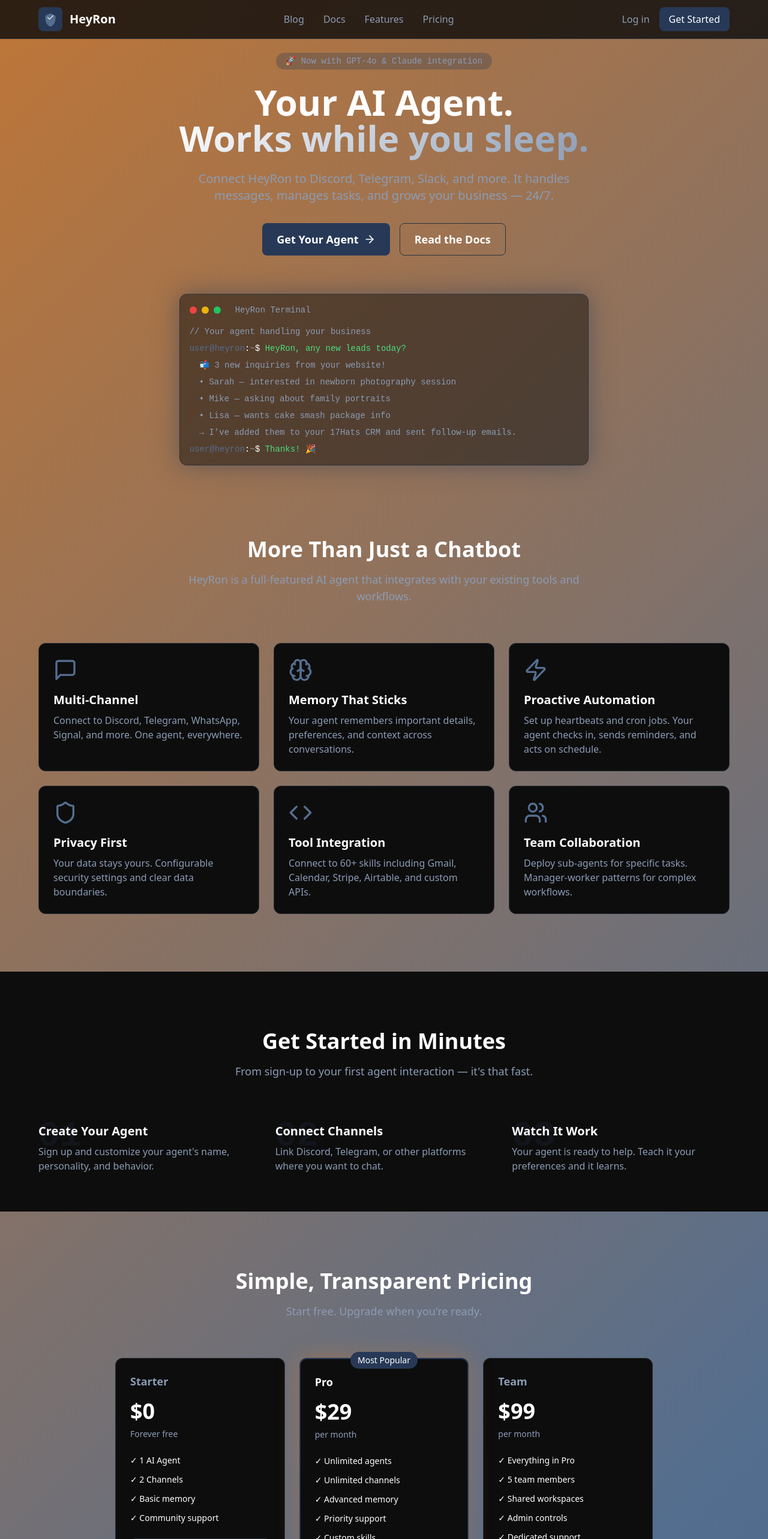
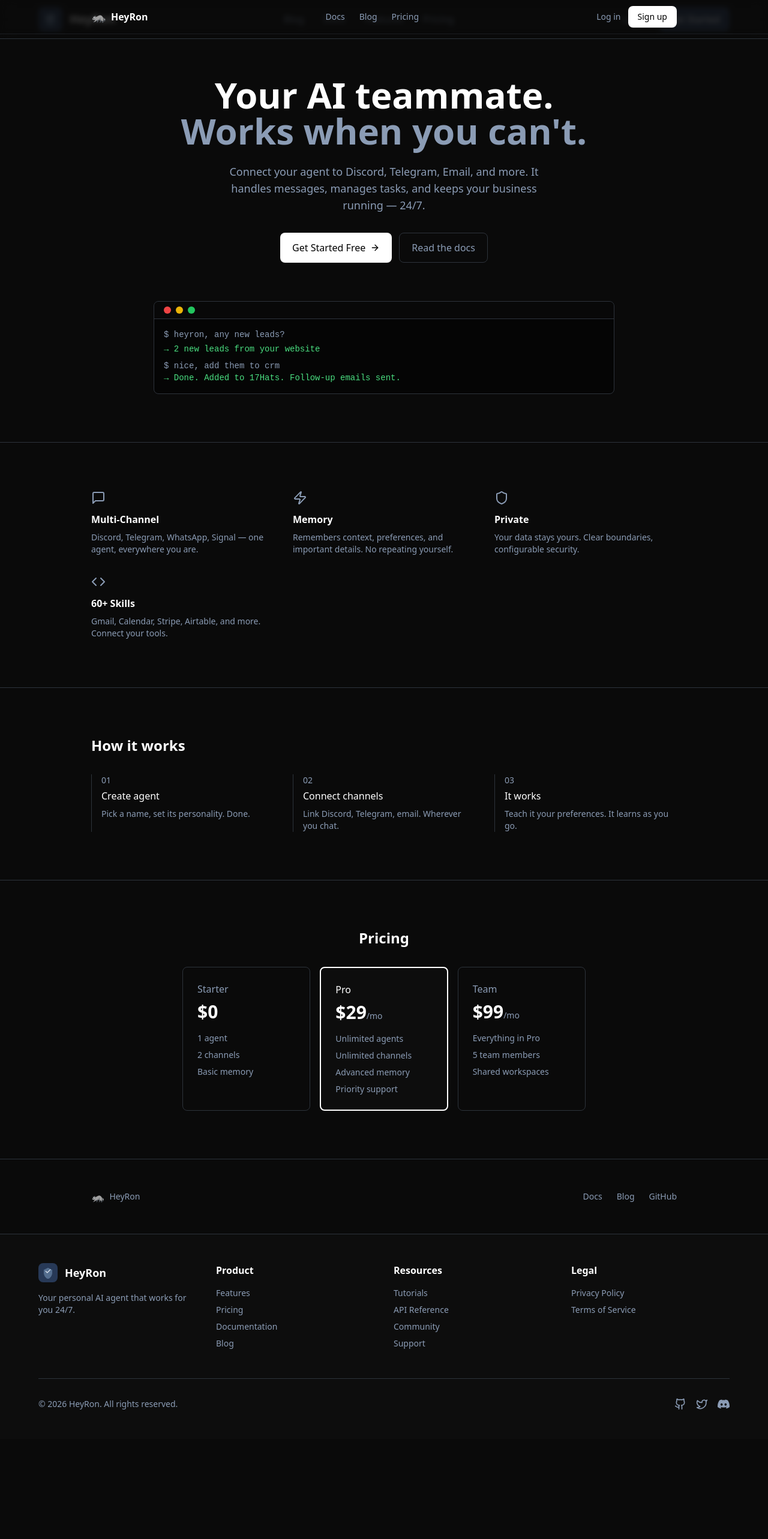
Before and after one commit to sarapopephotography/heyron-site, a Next.js app: page / in a window 1280 px wide. Shown: the top 2566 px of the page at 60% size. After the commit the page ends 2399 px from the top, so only its background shows below. Built offline with nearby package versions, Linux system fonts and the light colour scheme.

Commit message:
Refactor landing page - Ron's design direction: shorter copy, cleaner, Vercel-like

```diff
--- a/app/page.tsx
+++ b/app/page.tsx
@@ -1,232 +1,188 @@
 import Link from 'next/link'
-import { ArrowRight, Zap, Shield, Users, MessageSquare, Brain, Code } from 'lucide-react'
+import { ArrowRight, MessageSquare, Zap, Shield, Code } from 'lucide-react'
 
 export default function Home() {
   return (
-    <div className="animated-gradient">
-      {/* Hero Section */}
-      <section className="min-h-screen flex items-center justify-center pt-16">
-        <div className="max-w-content mx-auto px-6 text-center">
-          <div className="fade-in">
-            <span className="inline-block px-4 py-1 rounded-full bg-primary/30 text-text-secondary text-sm font-mono mb-6">
-              🚀 Now with GPT-4o & Claude integration
-            </span>
+    <div className="min-h-screen bg-background">
+      {/* Minimal Header */}
+      <header className="fixed top-0 left-0 right-0 z-50 border-b border-border/50 bg-background/80 backdrop-blur-sm">
+        <div className="max-w-5xl mx-auto px-6 h-14 flex items-center justify-between">
+          <Link href="/" className="flex items-center gap-2 font-semibold">
+            <span className="text-xl">🦝</span>
+            <span>HeyRon</span>
+          </Link>
+          <nav className="hidden md:flex items-center gap-6 text-sm text-text-secondary">
+            <Link href="/docs" className="hover:text-white transition-colors">Docs</Link>
+            <Link href="/blog" className="hover:text-white transition-colors">Blog</Link>
+            <Link href="/pricing" className="hover:text-white transition-colors">Pricing</Link>
+          </nav>
+          <div className="flex items-center gap-3">
+            <Link href="/login" className="text-sm text-text-secondary hover:text-white transition-colors">
+              Log in
+            </Link>
+            <Link href="/signup" className="px-4 py-2 bg-white text-black text-sm font-medium rounded-lg hover:bg-gray-200 transition-colors">
+              Sign up
+            </Link>
           </div>
+        </div>
+      </header>
 
-          <h1 className="text-4xl md:text-6xl font-bold mb-6 fade-in" style={{ animationDelay: '0.1s' }}>
-            Your AI Agent.
+      {/* Hero - Short, Sharp, Clear */}
+      <section className="pt-32 pb-20 px-6">
+        <div className="max-w-3xl mx-auto text-center">
+          <h1 className="text-4xl md:text-6xl font-bold mb-6 leading-tight">
+            Your AI teammate.
             <br />
-            <span className="gradient-text">Works while you sleep.</span>
+            <span className="text-text-secondary">Works when you can't.</span>
           </h1>
 
-          <p className="text-xl text-text-secondary max-w-2xl mx-auto mb-8 fade-in" style={{ animationDelay: '0.2s' }}>
-            Connect HeyRon to Discord, Telegram, Slack, and more.
-            It handles messages, manages tasks, and grows your business — 24/7.
+          <p className="text-lg text-text-secondary max-w-xl mx-auto mb-8">
+            Connect your agent to Discord, Telegram, Email, and more.
+            It handles messages, manages tasks, and keeps your business running — 24/7.
           </p>
 
-          <div className="flex flex-col sm:flex-row gap-4 justify-center fade-in" style={{ animationDelay: '0.3s' }}>
-            <Link href="/signup" className="inline-flex items-center justify-center gap-2 px-6 py-3 bg-primary hover:bg-secondary rounded-lg transition-colors font-semibold text-lg group">
-              Get Your Agent
-              <ArrowRight className="w-5 h-5 group-hover:translate-x-1 transition-transform" />
+          <div className="flex flex-col sm:flex-row gap-3 justify-center">
+            <Link href="/signup" className="inline-flex items-center justify-center gap-2 px-5 py-3 bg-white text-black font-medium rounded-lg hover:bg-gray-200 transition-colors">
+              Get Started Free
+              <ArrowRight className="w-4 h-4" />
             </Link>
-            <Link href="/docs" className="inline-flex items-center justify-center gap-2 px-6 py-3 border border-border hover:border-secondary rounded-lg transition-colors font-semibold text-lg">
-              Read the Docs
+            <Link href="/docs" className="inline-flex items-center justify-center gap-2 px-5 py-3 border border-border hover:border-text-secondary rounded-lg transition-colors text-text-secondary hover:text-white">
+              Read the docs
             </Link>
           </div>
+        </div>
 
-          {/* Hero Visual */}
-          <div className="mt-16 relative fade-in" style={{ animationDelay: '0.4s' }}>
-            <div className="max-w-4xl mx-auto rounded-xl border border-border bg-surface/50 backdrop-blur p-4 glow">
-              <div className="flex items-center gap-2 mb-4">
-                <div className="w-3 h-3 rounded-full bg-red-500"></div>
-                <div className="w-3 h-3 rounded-full bg-yellow-500"></div>
-                <div className="w-3 h-3 rounded-full bg-green-500"></div>
-                <span className="ml-4 text-text-secondary text-sm font-mono">HeyRon Terminal</span>
-              </div>
-              <div className="font-mono text-sm text-left space-y-2">
-                <div className="text-text-secondary">// Your agent handling your business</div>
-                <div><span className="text-secondary">user@heyron</span>:<span className="text-text-secondary">~</span>$ <span className="text-green-400">HeyRon, any new leads today?</span></div>
-                <div className="text-text-secondary ml-4">📬 3 new inquiries from your website!</div>
-                <div className="text-text-secondary ml-4">• Sarah — interested in newborn photography session</div>
-                <div className="text-text-secondary ml-4">• Mike — asking about family portraits</div>
-                <div className="text-text-secondary ml-4">• Lisa — wants cake smash package info</div>
-                <div className="text-text-secondary ml-4">→ I've added them to your 17Hats CRM and sent follow-up emails.</div>
-                <div><span className="text-secondary">user@heyron</span>:<span className="text-text-secondary">~</span>$ <span className="text-green-400">Thanks! 🎉</span></div>
-              </div>
+        {/* Terminal Visual - Simple, Real */}
+        <div className="mt-16 max-w-3xl mx-auto">
+          <div className="rounded-lg border border-border bg-black/50 overflow-hidden">
+            <div className="flex items-center gap-2 px-4 py-2 border-b border-border bg-surface/50">
+              <div className="w-3 h-3 rounded-full bg-red-500"></div>
+              <div className="w-3 h-3 rounded-full bg-yellow-500"></div>
+              <div className="w-3 h-3 rounded-full bg-green-500"></div>
+            </div>
+            <div className="p-4 font-mono text-sm text-left">
+              <div className="text-text-secondary">$ heyron, any new leads?</div>
+              <div className="text-green-400 mt-1">→ 2 new leads from your website</div>
+              <div className="text-text-secondary mt-2">$ nice, add them to crm</div>
+              <div className="text-green-400">→ Done. Added to 17Hats. Follow-up emails sent.</div>
             </div>
           </div>
         </div>
       </section>
 
-      {/* Features Section */}
-      <section id="features" className="py-24">
-        <div className="max-w-content mx-auto px-6">
-          <div className="text-center mb-16">
-            <h2 className="text-3xl md:text-4xl font-bold mb-4">
-              More Than Just a Chatbot
-            </h2>
-            <p className="text-text-secondary text-lg max-w-2xl mx-auto">
-              HeyRon is a full-featured AI agent that integrates with your existing tools and workflows.
-            </p>
-          </div>
-
-          <div className="grid grid-cols-1 md:grid-cols-3 gap-6 stagger-children">
-            {[
-              {
-                icon: MessageSquare,
-                title: 'Multi-Channel',
-                description: 'Connect to Discord, Telegram, WhatsApp, Signal, and more. One agent, everywhere.'
-              },
-              {
-                icon: Brain,
-                title: 'Memory That Sticks',
-                description: 'Your agent remembers important details, preferences, and context across conversations.'
-              },
-              {
-                icon: Zap,
-                title: 'Proactive Automation',
-                description: 'Set up heartbeats and cron jobs. Your agent checks in, sends reminders, and acts on schedule.'
-              },
-              {
-                icon: Shield,
-                title: 'Privacy First',
-                description: 'Your data stays yours. Configurable security settings and clear data boundaries.'
-              },
-              {
-                icon: Code,
-                title: 'Tool Integration',
-                description: 'Connect to 60+ skills including Gmail, Calendar, Stripe, Airtable, and custom APIs.'
-              },
-              {
-                icon: Users,
-                title: 'Team Collaboration',
-                description: 'Deploy sub-agents for specific tasks. Manager-worker patterns for complex workflows.'
-              }
-            ].map((feature, index) => (
-              <div key={index} className="p-6 rounded-xl border border-border bg-surface hover:border-secondary transition-colors">
-                <feature.icon className="w-10 h-10 text-secondary mb-4" />
-                <h3 className="text-xl font-semibold mb-2">{feature.title}</h3>
-                <p className="text-text-secondary">{feature.description}</p>
-              </div>
-            ))}
-          </div>
-        </div>
-      </section>
-
-      {/* How It Works */}
-      <section className="py-24 bg-surface">
-        <div className="max-w-content mx-auto px-6">
-          <div className="text-center mb-16">
-            <h2 className="text-3xl md:text-4xl font-bold mb-4">
-              Get Started in Minutes
-            </h2>
-            <p className="text-text-secondary text-lg max-w-2xl mx-auto">
-              From sign-up to your first agent interaction — it's that fast.
-            </p>
-          </div>
-
+      {/* Features - Grid, No Fluff */}
+      <section className="py-20 border-t border-border">
+        <div className="max-w-5xl mx-auto px-6">
           <div className="grid grid-cols-1 md:grid-cols-3 gap-8">
-            {[
-              { step: '01', title: 'Create Your Agent', description: 'Sign up and customize your agent\'s name, personality, and behavior.' },
-              { step: '02', title: 'Connect Channels', description: 'Link Discord, Telegram, or other platforms where you want to chat.' },
-              { step: '03', title: 'Watch It Work', description: 'Your agent is ready to help. Teach it your preferences and it learns.' }
-            ].map((item, index) => (
-              <div key={index} className="relative">
-                <div className="text-6xl font-bold text-primary/20 font-mono">{item.step}</div>
-                <div className="absolute top-0 left-0">
-                  <h3 className="text-xl font-semibold mt-2">{item.title}</h3>
-                  <p className="text-text-secondary mt-2">{item.description}</p>
-                </div>
-              </div>
-            ))}
-          </div>
-        </div>
-      </section>
-
-      {/* Pricing Section */}
-      <section id="pricing" className="py-24">
-        <div className="max-w-content mx-auto px-6">
-          <div className="text-center mb-16">
-            <h2 className="text-3xl md:text-4xl font-bold mb-4">
-              Simple, Transparent Pricing
-            </h2>
-            <p className="text-text-secondary text-lg max-w-2xl mx-auto">
-              Start free. Upgrade when you're ready.
-            </p>
-          </div>
-
-          <div className="grid grid-cols-1 md:grid-cols-3 gap-6 max-w-4xl mx-auto">
-            {/* Free */}
-            <div className="p-6 rounded-xl border border-border bg-surface">
-              <h3 className="text-lg font-semibold text-text-secondary">Starter</h3>
-              <div className="text-4xl font-bold mt-4 mb-2">$0</div>
-              <p className="text-text-secondary text-sm mb-6">Forever free</p>
-              <ul className="space-y-3 text-sm">
-                <li className="flex items-center gap-2">✓ 1 AI Agent</li>
-                <li className="flex items-center gap-2">✓ 2 Channels</li>
-                <li className="flex items-center gap-2">✓ Basic memory</li>
-                <li className="flex items-center gap-2">✓ Community support</li>
-              </ul>
-              <Link href="/signup" className="mt-6 block w-full py-3 border border-border hover:border-secondary rounded-lg transition-colors text-center">
-                Get Started
-              </Link>
+            <div>
+              <MessageSquare className="w-6 h-6 text-text-secondary mb-3" />
+              <h3 className="font-semibold mb-2">Multi-Channel</h3>
+              <p className="text-sm text-text-secondary">
+                Discord, Telegram, WhatsApp, Signal — one agent, everywhere you are.
+              </p>
             </div>
-
-            {/* Pro */}
-            <div className="p-6 rounded-xl border-2 border-primary bg-surface relative glow-accent">
-              <div className="absolute -top-3 left-1/2 -translate-x-1/2 px-3 py-1 bg-primary rounded-full text-sm font-medium">
-                Most Popular
-              </div>
-              <h3 className="text-lg font-semibold text-white">Pro</h3>
-              <div className="text-4xl font-bold mt-4 mb-2">$29</div>
-              <p className="text-text-secondary text-sm mb-6">per month</p>
-              <ul className="space-y-3 text-sm">
-                <li className="flex items-center gap-2">✓ Unlimited agents</li>
-                <li className="flex items-center gap-2">✓ Unlimited channels</li>
-                <li className="flex items-center gap-2">✓ Advanced memory</li>
-                <li className="flex items-center gap-2">✓ Priority support</li>
-                <li className="flex items-center gap-2">✓ Custom skills</li>
-              </ul>
-              <Link href="/signup" className="mt-6 block w-full py-3 bg-primary hover:bg-secondary rounded-lg transition-colors text-center font-semibold">
-                Upgrade to Pro
-              </Link>
+            <div>
+              <Zap className="w-6 h-6 text-text-secondary mb-3" />
+              <h3 className="font-semibold mb-2">Memory</h3>
+              <p className="text-sm text-text-secondary">
+                Remembers context, preferences, and important details. No repeating yourself.
+              </p>
             </div>
-
-            {/* Team */}
-            <div className="p-6 rounded-xl border border-border bg-surface">
-              <h3 className="text-lg font-semibold text-text-secondary">Team</h3>
-              <div className="text-4xl font-bold mt-4 mb-2">$99</div>
-              <p className="text-text-secondary text-sm mb-6">per month</p>
-              <ul className="space-y-3 text-sm">
-                <li className="flex items-center gap-2">✓ Everything in Pro</li>
-                <li className="flex items-center gap-2">✓ 5 team members</li>
-                <li className="flex items-center gap-2">✓ Shared workspaces</li>
-                <li className="flex items-center gap-2">✓ Admin controls</li>
-                <li className="flex items-center gap-2">✓ Dedicated support</li>
-              </ul>
-              <Link href="/signup" className="mt-6 block w-full py-3 border border-border hover:border-secondary rounded-lg transition-colors text-center">
-                Contact Sales
-              </Link>
+            <div>
+              <Shield className="w-6 h-6 text-text-secondary mb-3" />
+              <h3 className="font-semibold mb-2">Private</h3>
+              <p className="text-sm text-text-secondary">
+                Your data stays yours. Clear boundaries, configurable security.
+              </p>
+            </div>
+            <div>
+              <Code className="w-6 h-6 text-text-secondary mb-3" />
+              <h3 className="font-semibold mb-2">60+ Skills</h3>
+              <p className="text-sm text-text-secondary">
+                Gmail, Calendar, Stripe, Airtable, and more. Connect your tools.
+              </p>
             </div>
           </div>
         </div>
       </section>
 
-      {/* CTA Section */}
-      <section className="py-24 bg-surface">
-        <div className="max-w-content mx-auto px-6 text-center">
-          <h2 className="text-3xl md:text-4xl font-bold mb-4">
-            Ready to meet your AI agent?
-          </h2>
-          <p className="text-text-secondary text-lg mb-8 max-w-xl mx-auto">
-            Join thousands of users who've already transformed their workflow with HeyRon.
-          </p>
-          <Link href="/signup" className="inline-flex items-center justify-center gap-2 px-8 py-4 bg-primary hover:bg-secondary rounded-lg transition-colors font-semibold text-lg group">
-            Get Started Free
-            <ArrowRight className="w-5 h-5 group-hover:translate-x-1 transition-transform" />
-          </Link>
+      {/* How It Works - 3 Steps Max */}
+      <section className="py-20 bg-surface/30 border-y border-border">
+        <div className="max-w-5xl mx-auto px-6">
+          <h2 className="text-2xl font-semibold mb-8">How it works</h2>
+          <div className="grid grid-cols-1 md:grid-cols-3 gap-8">
+            <div className="border-l border-border pl-4">
+              <div className="text-sm text-text-secondary mb-1">01</div>
+              <h3 className="font-medium mb-2">Create agent</h3>
+              <p className="text-sm text-text-secondary">Pick a name, set its personality. Done.</p>
+            </div>
+            <div className="border-l border-border pl-4">
+              <div className="text-sm text-text-secondary mb-1">02</div>
+              <h3 className="font-medium mb-2">Connect channels</h3>
+              <p className="text-sm text-text-secondary">Link Discord, Telegram, email. Wherever you chat.</p>
+            </div>
+            <div className="border-l border-border pl-4">
+              <div className="text-sm text-text-secondary mb-1">03</div>
+              <h3 className="font-medium mb-2">It works</h3>
+              <p className="text-sm text-text-secondary">Teach it your preferences. It learns as you go.</p>
+            </div>
+          </div>
         </div>
       </section>
+
+      {/* Pricing - Simple */}
+      <section className="py-20" id="pricing">
+        <div className="max-w-5xl mx-auto px-6">
+          <h2 className="text-2xl font-semibold mb-8 text-center">Pricing</h2>
+          <div className="grid grid-cols-1 md:grid-cols-3 gap-4 max-w-2xl mx-auto">
+            <div className="p-6 rounded-lg border border-border">
+              <h3 className="font-medium text-text-secondary">Starter</h3>
+              <div className="text-3xl font-bold mt-2 mb-4">$0</div>
+              <ul className="text-sm text-text-secondary space-y-2">
+                <li>1 agent</li>
+                <li>2 channels</li>
+                <li>Basic memory</li>
+              </ul>
+            </div>
+            <div className="p-6 rounded-lg border-2 border-white bg-surface">
+              <h3 className="font-medium">Pro</h3>
+              <div className="text-3xl font-bold mt-2 mb-4">$29<span className="text-sm font-normal text-text-secondary">/mo</span></div>
+              <ul className="text-sm text-text-secondary space-y-2">
+                <li>Unlimited agents</li>
+                <li>Unlimited channels</li>
+                <li>Advanced memory</li>
+                <li>Priority support</li>
+              </ul>
+            </div>
+            <div className="p-6 rounded-lg border border-border">
+              <h3 className="font-medium text-text-secondary">Team</h3>
+              <div className="text-3xl font-bold mt-2 mb-4">$99<span className="text-sm font-normal text-text-secondary">/mo</span></div>
+              <ul className="text-sm text-text-secondary space-y-2">
+                <li>Everything in Pro</li>
+                <li>5 team members</li>
+                <li>Shared workspaces</li>
+              </ul>
+            </div>
+          </div>
+        </div>
+      </section>
+
+      {/* Simple Footer */}
+      <footer className="py-12 border-t border-border">
+        <div className="max-w-5xl mx-auto px-6">
+          <div className="flex flex-col md:flex-row justify-between items-center gap-4">
+            <div className="flex items-center gap-2 text-sm text-text-secondary">
+              <span className="text-lg">🦝</span>
+              <span>HeyRon</span>
+            </div>
+            <div className="flex items-center gap-6 text-sm text-text-secondary">
+              <a href="/docs" className="hover:text-white transition-colors">Docs</a>
+              <a href="/blog" className="hover:text-white transition-colors">Blog</a>
+              <a href="https://github.com/heyron-ai" className="hover:text-white transition-colors">GitHub</a>
+            </div>
+          </div>
+        </div>
+      </footer>
     </div>
   )
 }
```
